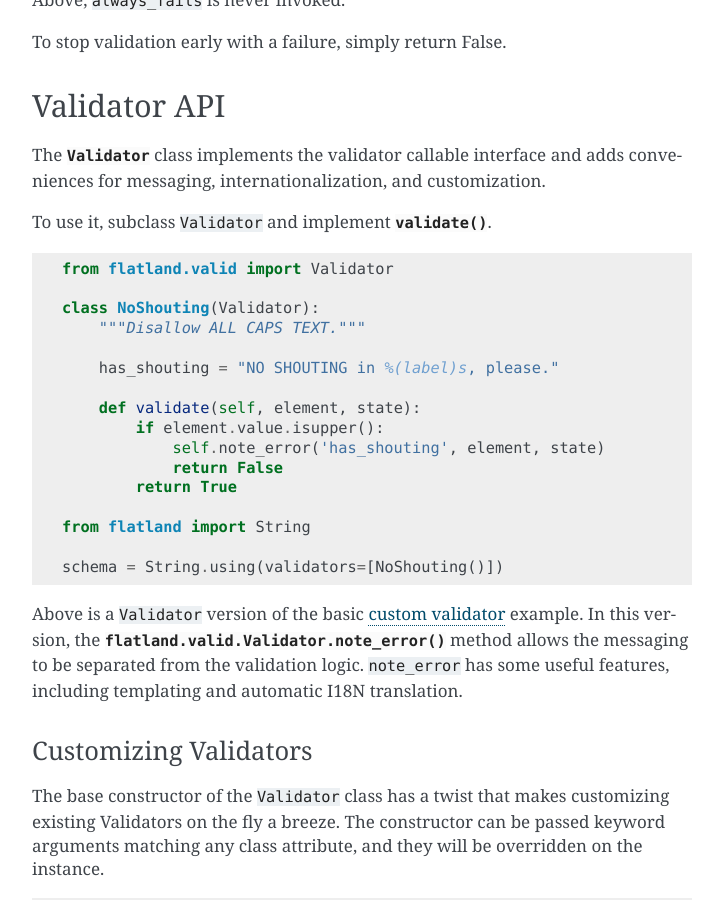
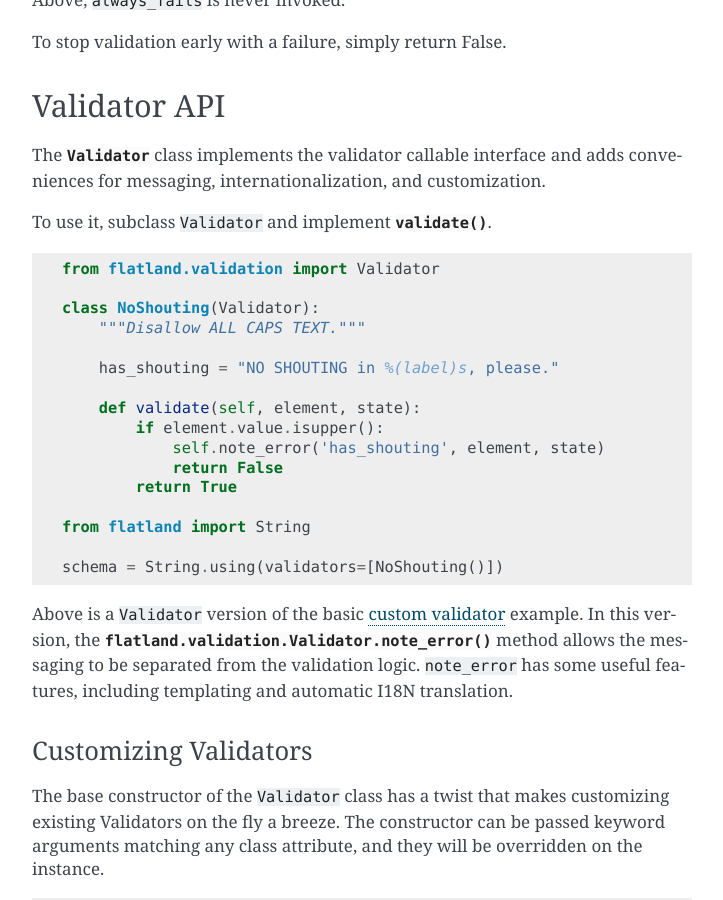
Before and after one commit to discorporate/flatland, a Sphinx documentation site: the page built from docs/source/validation/index.rst, in a window 1280 px wide and 900 px high, scrolled down 6617 px. Shown: the whole window, without its empty margins (388-1111 px from the left). Built offline with Sphinx 7.4.7, drawn with Linux system fonts in a browser that asks for light colours; some of the changed text lies outside the part shown.

Commit message:
Doctest updates for valid -> validators

```diff
--- a/docs/source/validation/index.rst
+++ b/docs/source/validation/index.rst
@@ -92,9 +92,9 @@
 
 The :obj:`flatland.signals.validator_validated` signal is emitted each time a
 validator evaluates an element.  The signal's sender is the validator (or the
-symbol :obj:`flatland.valid.NotEmpty` for the default validation strategy).
-The signal also sends the ``element``, the ``state``, and the ``result`` of
-the validation function.
+symbol :obj:`flatland.validation.NotEmpty` for the default validation
+strategy).  The signal also sends the ``element``, the ``state``, and the
+``result`` of the validation function.
 
 During development, it can be convenient to connect the
 :obj:`~flatland.signals.validator_validated` signal to a logging function to
@@ -369,16 +369,16 @@
 Validator API
 -------------
 
-The :class:`~flatland.valid.Validator` class implements the validator callable
-interface and adds conveniences for messaging, internationalization, and
-customization.
+The :class:`~flatland.validation.Validator` class implements the validator
+callable interface and adds conveniences for messaging, internationalization,
+and customization.
 
 To use it, subclass ``Validator`` and implement
-:meth:`~flatland.valid.Validator.validate`.
+:meth:`~flatland.validation.Validator.validate`.
 
 .. testcode:: NoShouting
 
-  from flatland.valid import Validator
+  from flatland.validation import Validator
 
   class NoShouting(Validator):
       """Disallow ALL CAPS TEXT."""
@@ -397,9 +397,9 @@
 
 Above is a ``Validator`` version of the basic :ref:`custom validator
 <no_shouting>` example.  In this version, the
-:meth:`flatland.valid.Validator.note_error` method allows the messaging to be
-separated from the validation logic.  ``note_error`` has some useful features,
-including templating and automatic I18N translation.
+:meth:`flatland.validation.Validator.note_error` method allows the messaging
+to be separated from the validation logic.  ``note_error`` has some useful
+features, including templating and automatic I18N translation.
 
 
 Customizing Validators
@@ -461,7 +461,7 @@
 
 .. testcode::
 
-  from flatland.valid import Validator
+  from flatland.validation import Validator
 
   class MinLength(Validator):
 
@@ -522,7 +522,7 @@
 The Validator Class
 ~~~~~~~~~~~~~~~~~~~
 
-.. autoclass:: flatland.valid.Validator
+.. autoclass:: flatland.validation.Validator
    :members:
 
 Included Validators
@@ -532,52 +532,52 @@
 Scalars
 ~~~~~~~
 
-.. automodule:: flatland.valid.scalars
+.. automodule:: flatland.validation.scalars
    :members:
 
 Containers
 ~~~~~~~~~~
 
-.. automodule:: flatland.valid.containers
+.. automodule:: flatland.validation.containers
    :members:
 
 Strings
 ~~~~~~~
 
-.. automodule:: flatland.valid.string
+.. automodule:: flatland.validation.string
    :members:
 
 Numbers
 ~~~~~~~
 
-.. automodule:: flatland.valid.number
+.. automodule:: flatland.validation.number
    :members:
 
 Email Addresses
 ~~~~~~~~~~~~~~~
 
 
-.. autoclass:: flatland.valid.IsEmail
+.. autoclass:: flatland.validation.IsEmail
    :show-inheritance:
 
 URLs
 ~~~~
 
-.. autoclass:: flatland.valid.URLValidator
+.. autoclass:: flatland.validation.URLValidator
    :members: __init__
    :show-inheritance:
 
    **Methods**
 
 
-.. autoclass:: flatland.valid.HTTPURLValidator
+.. autoclass:: flatland.validation.HTTPURLValidator
    :members: __init__, all_parts
    :show-inheritance:
 
    **Methods**
 
 
-.. autoclass:: flatland.valid.URLCanonicalizer
+.. autoclass:: flatland.validation.URLCanonicalizer
    :members: __init__
    :show-inheritance:
 
```
Also changed, not shown: 3 other files.
